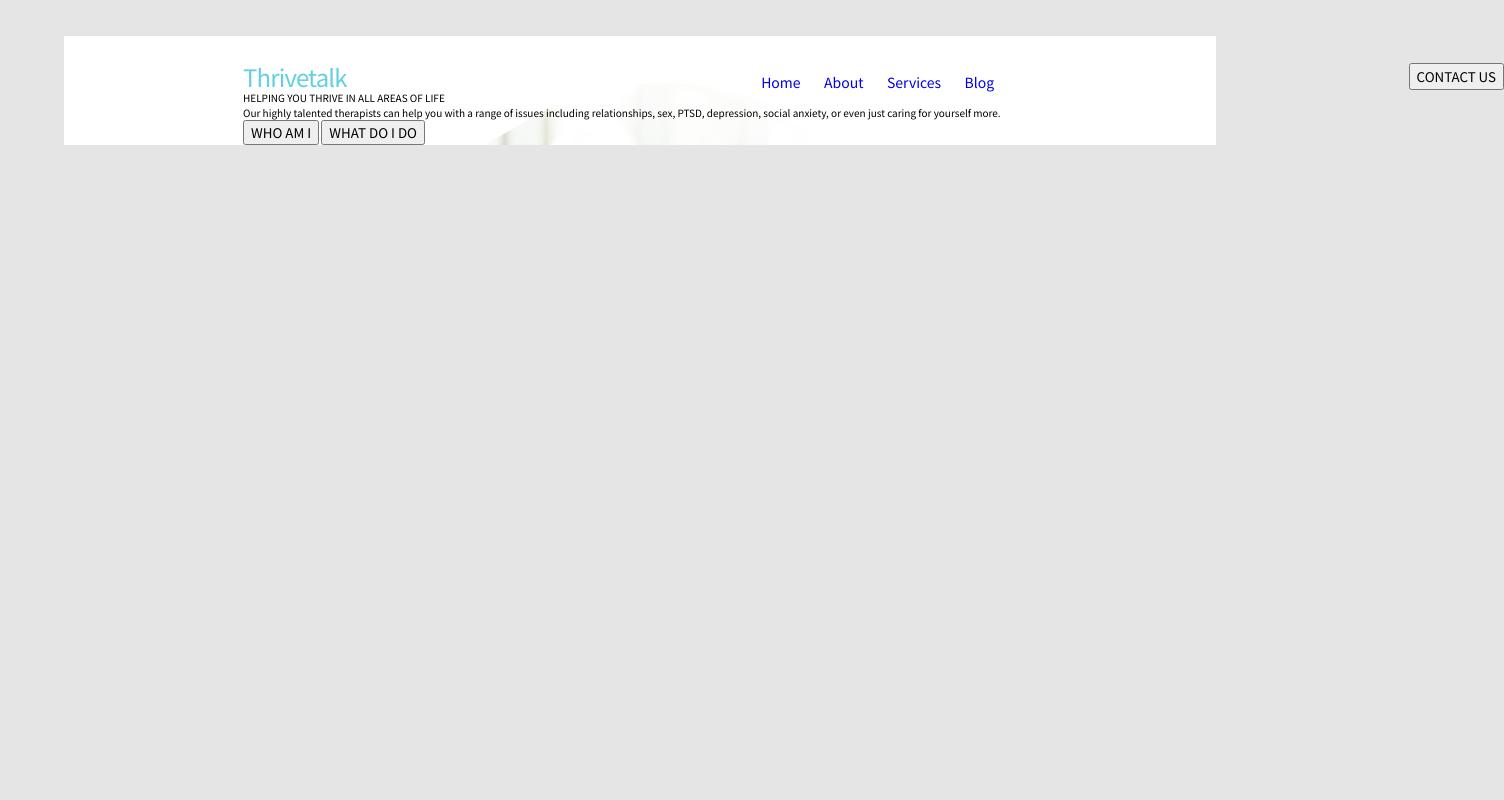
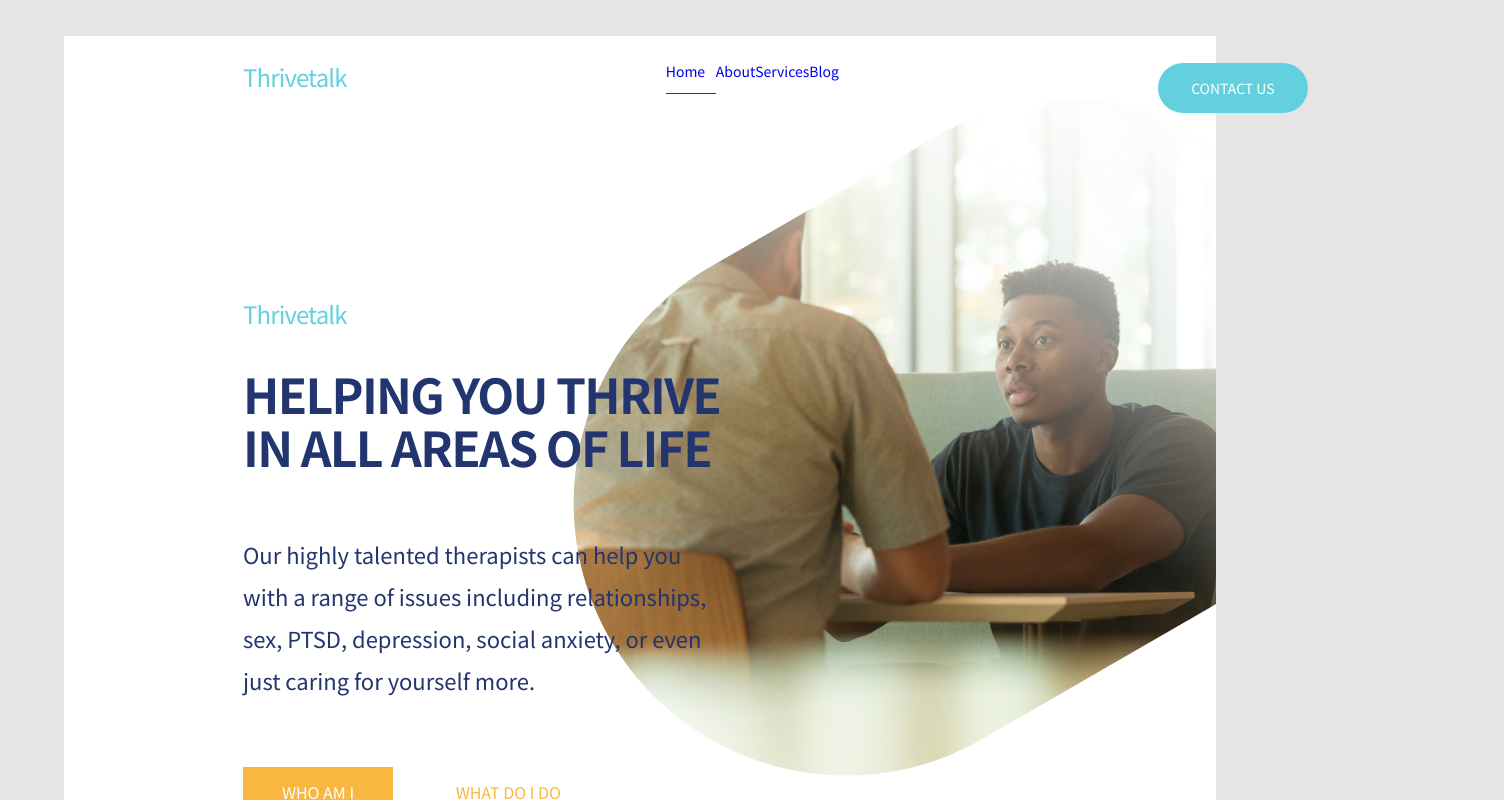
Before and after one commit to MezdrinM/ThriveTalk, a React (Create React App) app: page / in a window 1280 px wide. Shown: the part 800-1600 px from the top of the page, 1504 px wide, since content can reach past the window. Before the commit the page ends 945 px from the top, so only its background shows below. Built offline with nearby package versions, Linux system fonts and the light colour scheme; the HTML template or start-up script is replaced by a standard one.

Commit message:
style for section-main

```diff
--- a/public/index.html
+++ b/public/index.html
@@ -49,29 +49,28 @@
       </div>
     </section>
     <section class="section-outer section-main">
-        <div class="section-container">
-          <div class="section-main-menu">
-            <div class="section-main-menu-title">Thrivetalk</div>
-            <div class="section-main-menu-list">
-              <ul class="menu-list">
-                <a href="/" name="home">Home</a>
+          <div class="section-wrapper">
+            <div class="section-main-logo">Thrivetalk</div>
+            <div class="section-main-list">
+              <ul class="section-main-list__link">
+                <a class="border" href="/" name="home">Home</a>
                 <a href="/" name="about">About</a>
                 <a href="/" name="services">Services</a>
                 <a href="/" name="blog">Blog</a>
               </ul>
             </div>
-            <button class="section-main-menu-button">CONTACT US</button>
+            <div class="section-main-button"><button>CONTACT US</button></div>
           </div>
-              <div class="section-main-description">
-                <div class="section-main-description-title">HELPING YOU THRIVE IN ALL AREAS OF LIFE</div>
-                <div class="section-main-description-subtitle">Our highly talented therapists can help you with a range of issues including relationships, sex, PTSD, depression, social anxiety, or even just caring for yourself more.</div>
-                <div class="section-main-form">
+          <div class="section-main-description">
+              <div class="section-main-logo">Thrivetalk</div>
+              <div class="section-main-description-title">HELPING YOU THRIVE IN ALL AREAS OF LIFE</div>
+              <div class="section-main-description-subtitle">Our highly talented therapists can help you with a range of issues including relationships, sex, PTSD, depression, social anxiety, or even just caring for yourself more.</div>
+              <div class="section-main-description-form">
+                <div class="section-main-description-form__button">
                   <button>WHO AM I</button>
                   <button>WHAT DO I DO</button>
               </div>
-            </div>
-          <div class="section-main-talk"></div>
-        </div>
+          </div>
     </section>
   </body>
 </html>
--- a/src/styles/main.scss
+++ b/src/styles/main.scss
@@ -30,9 +30,3 @@ a:hover{
   color: #1b1052;
   transition: .2s;
 }
-
-.section-container{
-  position: relative;
-  width: 1261px;
-  left: 179px;
-}
--- a/src/styles/section-main.scss
+++ b/src/styles/section-main.scss
@@ -1,34 +1,104 @@
 .section-main{
-    background: #ffffff url(/public/static/talk.png) no-repeat;
+    background: #ffffff url(/public/static/talk.png) no-repeat right;
 
-    &-menu{
-        display: flex;
-        padding-top: 27px;
-        justify-content: space-between;
 
-        &-title{
-            font-size: 24px;
-            line-height: 27px;
-            letter-spacing: -0.035em;
-            color: #62D0DF;
-        }
+    &-logo{
+        font-size: 24px;
+        line-height: 27px;
+        letter-spacing: -0.035em;
+        color: #62D0DF;
+    }
 
-        &-list{
+
+    &-list{
+
+        width: 233px;
+        padding-left: 319px;
+
+        &__link{
             font-size: 14px;
             line-height: 16px;
             color: #22356F;
-            width: 233px;
+            padding: 0;
+            margin: 0;
+            width: 100%;
+            display: flex;
+            justify-content: space-between;
 
-           .menu-list{
-               justify-content: space-between;
-               display: flex;
-               align-items: center;
-               padding: 0;
-               margin: 11px 0 0 0;
+           a.border{
+            padding-bottom: 15px;
+            width: 50px;
+            box-shadow: inset 0px -1px 0px #22356F;
             }
         }
-        &-button{
-            display: inline-block;
+    }
+
+    &-button{
+        padding-left: 319px;
+
+
+        button{
+            font-size: 14px;
+            line-height: 16px;
+            background: #62D0DF;
+            border-radius: 50px;
+            border: none;
+            width: 150px;
+            height: 50px;
+            color: #ffffff;
+        }
+    }
+
+    &-description{
+        display: flex;
+        flex-direction: column;
+        padding-left: 179px;
+        width: 484px;
+
+        &-title{
+            font-size: 48px;
+            line-height: 53px;
+            font-weight: bold;
+            letter-spacing: -0.035em;
+            color: #22356F;
+            width: 484px;
+            margin-top: 40px;
+            margin-bottom: 60px;
+        }
+        &-subtitle{
+            font-size: 22px;
+            line-height: 42px;
+            color: #22356F;
+            margin-bottom: 66px;
+        }
+        &-form{
+            display: flex;
+            margin-bottom: 75px;
+            &__button{
+             button{
+                font-size: 16px;
+                line-height: 23px;
+                border: none;
+                width: 150px;
+                height: 50px;
+                background: #F9B640;
+                color: #ffffff;
+             }
+             button:last-child{
+                 background: none;
+                 color: #F9B640;
+                 margin-left: 38px;
+             }
+            }
         }
     }
 }
+
+.section-wrapper{
+    display: flex;
+    padding-left: 179px;
+    padding-top: 27px;
+    margin-bottom: 187px;
+
+
+}
```
